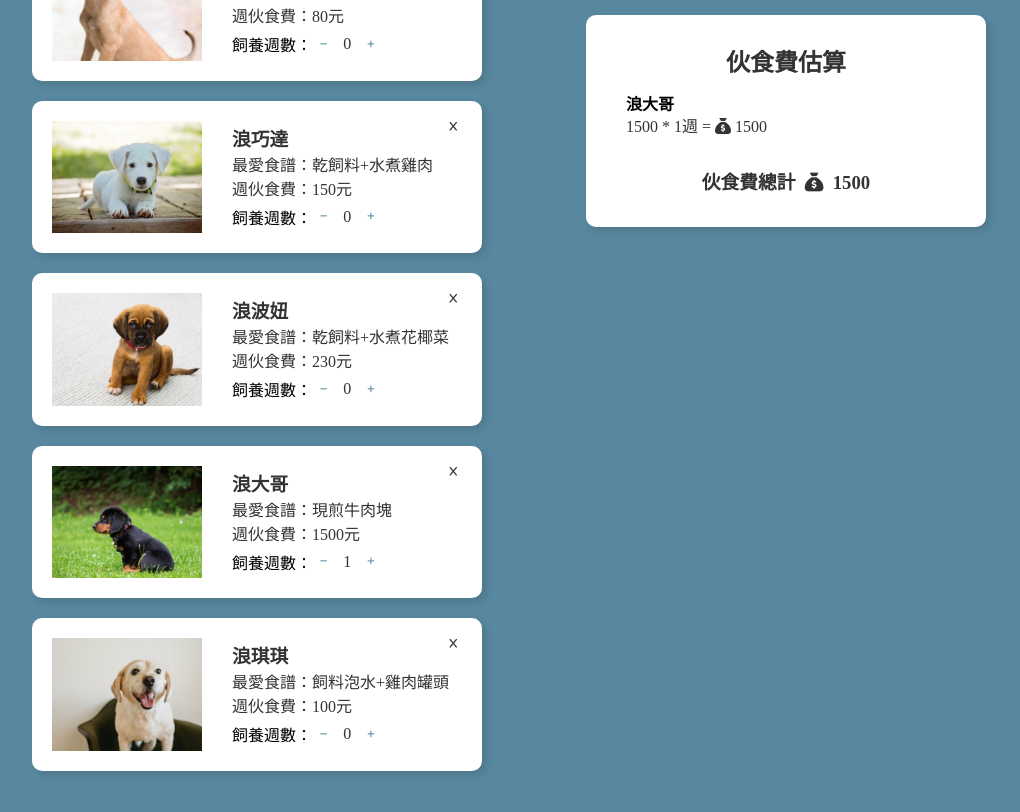
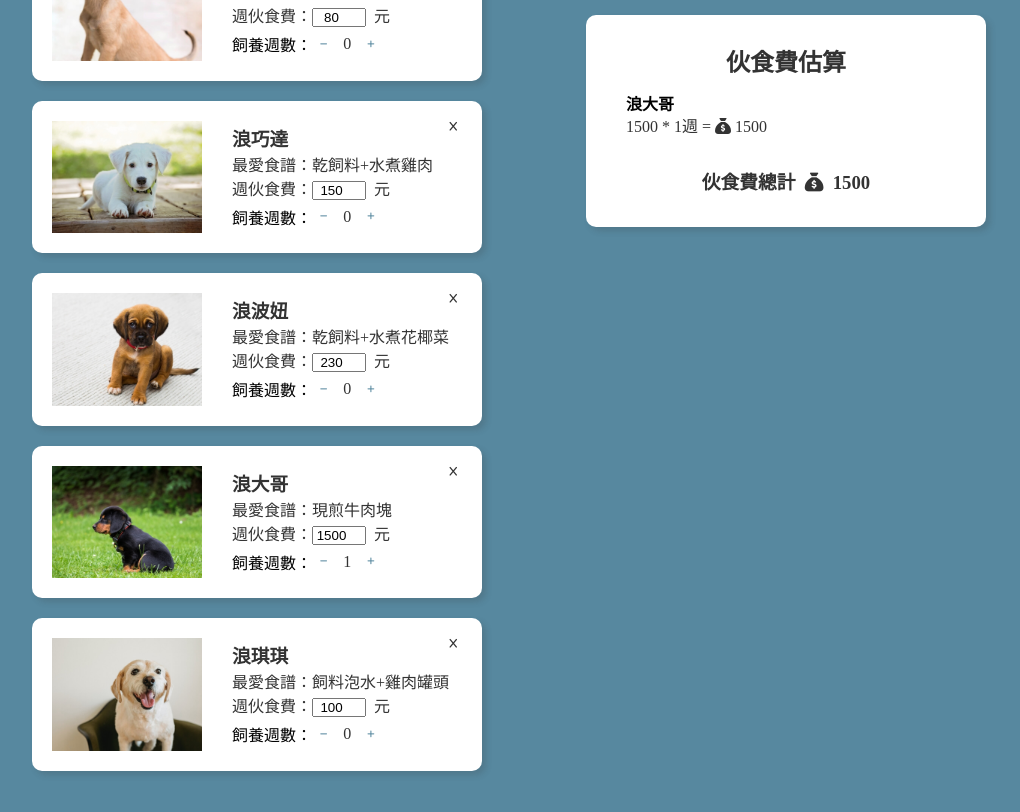
Before and after one commit to rou94980/langlangcart, a plain HTML site: page index.html in a window 1280 px wide. Shown: the part 122-934 px from the top of the page, without its empty margins (128-1148 px from the left). Drawn offline with nearby package versions, Linux system fonts and the light colour scheme.

Commit message:
可更改伙食費金額

```diff
--- a/index.html
+++ b/index.html
@@ -25,7 +25,12 @@
                 style="color: #333333"
               ></i>
               <p>最愛食譜：{{item.favorite}}</p>
-              <p>週伙食費：{{item.feedcost}}元</p>
+              <p>
+                週伙食費：<input
+                  type="number"
+                  v-model="item.feedcost"
+                />&nbsp;&nbsp;元
+              </p>
               <div class="button">
                 飼養週數：&nbsp;&nbsp;
                 <button @click="reduceCount(item)">
@@ -140,6 +145,9 @@
           remove(index) {
             this.dogs.splice(index, 1);
           },
+          feedcostChange(item) {
+            return item.feedcost * 2;
+          },
         },
       }).mount("#app");
     </script>
--- a/style.css
+++ b/style.css
@@ -92,3 +92,7 @@ h1,h2{
     text-align: center;
     margin-top: 30px;
 }
+input{
+    width: 50px;
+    text-align: center;
+}
```
